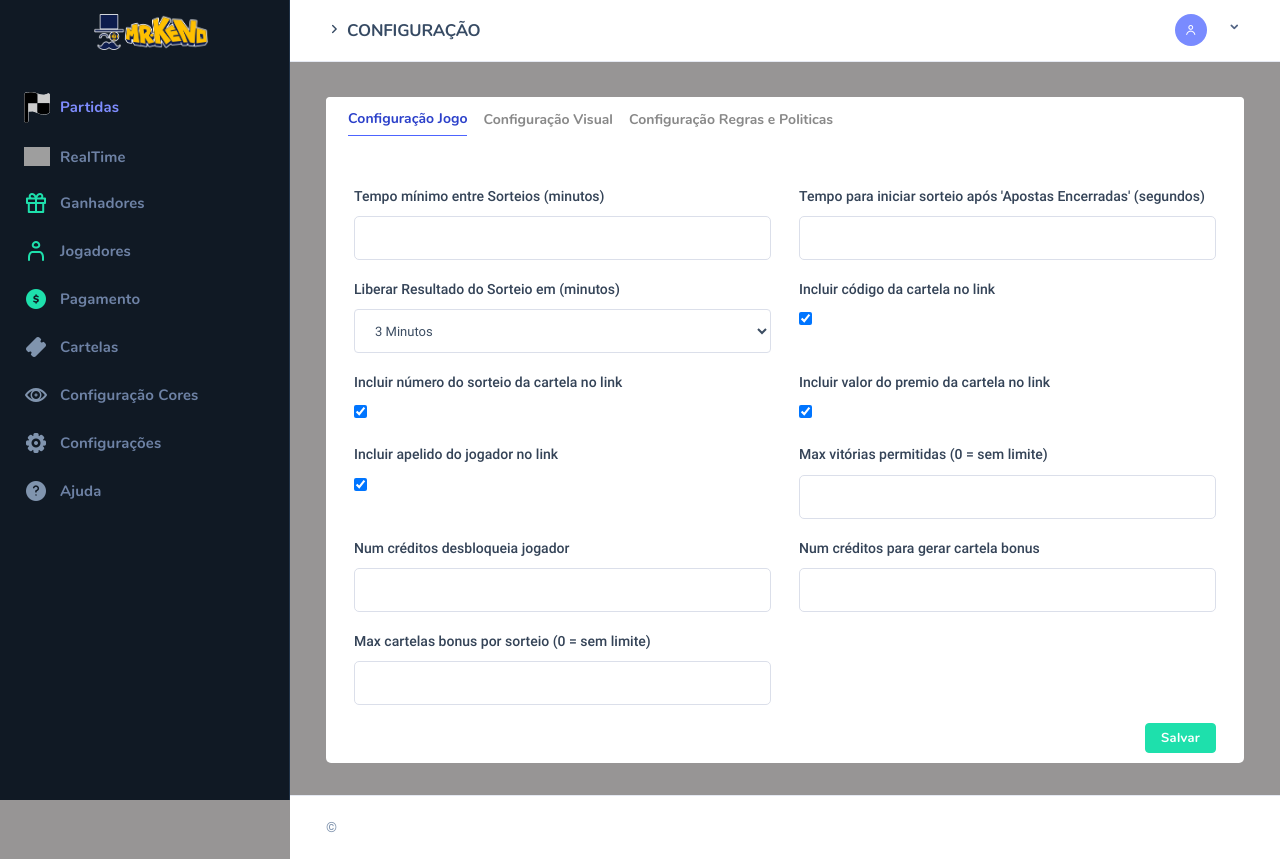
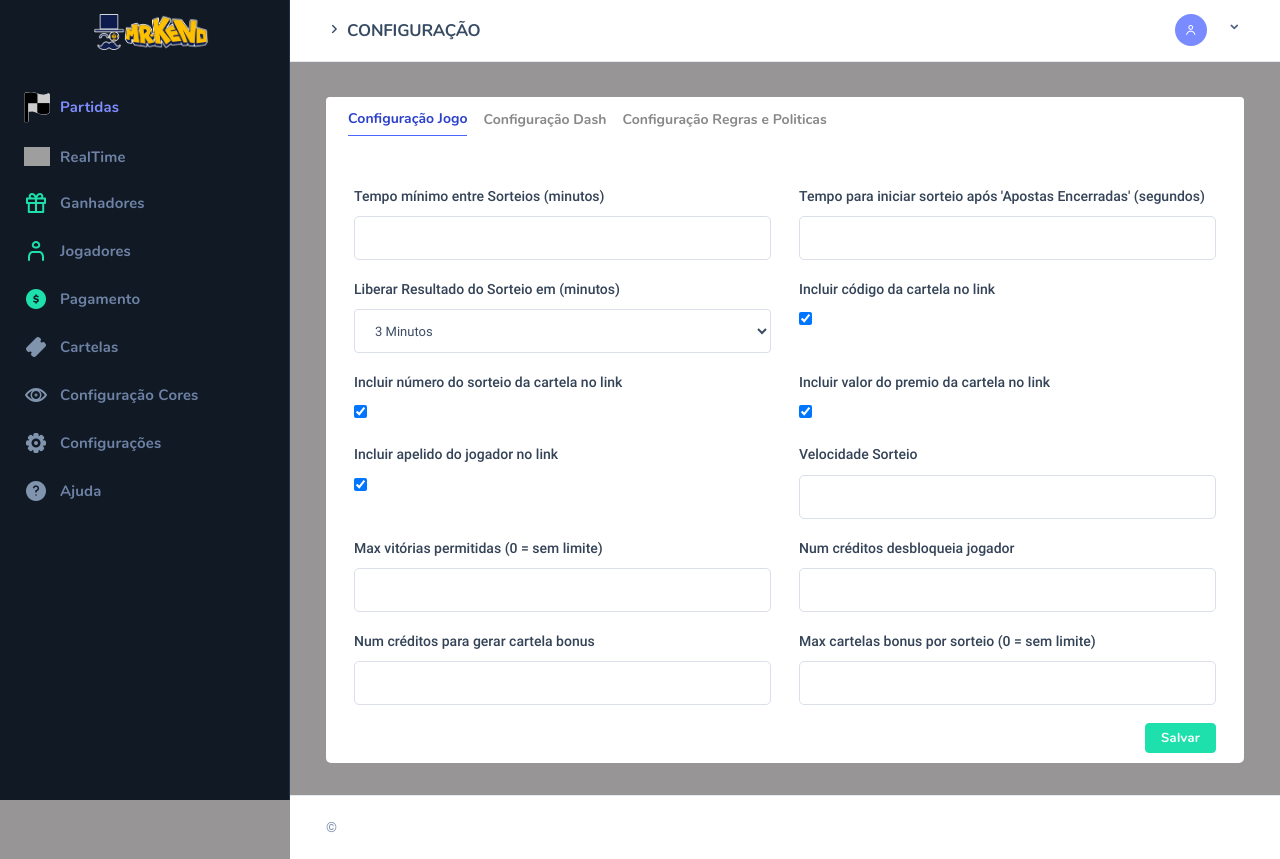
Before and after one commit to starktec/keno_promo, a Django app: template jogo/templates/configuracao.html in a window 1280 px wide. Run offline with Django 3.2, Linux system fonts and the light colour scheme; the template is opened without the code that fills it: values that come from a table or form of the project are taken from there, others are empty; parts of the project's set-up code (start-up, migrations or seed data) failed here and were passed over; some libraries are stand-ins or nearby versions; some web fonts are replaced; grey boxes are pictures that could not be loaded.

Commit message:
limpar campos nao mais usados

```diff
--- a/jogo/forms.py
+++ b/jogo/forms.py
@@ -491,16 +491,19 @@ class ConfiguracaoForm(forms.ModelForm):
     max_cartelas_bonus_por_sorteio = forms.IntegerField(min_value=0, max_value=60, widget=forms.NumberInput(
         attrs={'class': 'form-control form-control-lg form-control-outlined', 'autocomplete': "off"}
     ))
+    velocidade_sorteio = forms.IntegerField(min_value=0, max_value=99000, widget=forms.NumberInput(
+        attrs={'class': 'form-control form-control-lg form-control-outlined', 'autocomplete': "off"}
+    ))
 
     class Meta:
         model = Configuracao
         fields = ['tempo_min_entre_sorteios',
                   'iniciar_sorteio_em',
-                  'logo_dash','logo_login','favicon','nome_server','nome_botao','url_botao',
-                  'nome_grupo_telegram','url_grupo_telegram','logo_promo',"fundo_front","regras","politicas_de_privacidade",
+                  'logo_dash','logo_login','favicon','nome_server',
+                  'logo_promo',"fundo_front","regras","politicas_de_privacidade",
                   "incluir_codigo","incluir_sorteio","incluir_valor","incluir_apelido",
                   "max_vitorias_jogador","numero_cadastro_libera_jogador","creditos_bonus_gera_bilhete",
-                  "max_cartelas_bonus_por_sorteio"]
+                  "max_cartelas_bonus_por_sorteio","velocidade_sorteio"]
 
 
 class ConfiguracaoVisualForm(forms.ModelForm):
--- a/jogo/local_settings.py
+++ b/jogo/local_settings.py
@@ -9,3 +9,6 @@ NUMERO_BOLAS = 90
 NUMERO_LINHAS_CARTELA = 3
 NUMERO_COLUNAS_CARTELA = 5
 INICIO_CONTAGEM_CARTELAS = [0,500,1000,1500,2000]
+
+INSTAGRAM_USER = ""
+INSTAGRAM_PASSWORD = ""
--- a/jogo/models.py
+++ b/jogo/models.py
@@ -102,20 +102,8 @@ class Configuracao(models.Model):
     # Versao da branch
     versao = models.CharField(max_length=100, blank=True, null=True)
 
-    # Link para jogos reais
-    nome_botao = models.CharField(max_length=200,blank=True,null=True)
-    url_botao = models.URLField(blank=True,null=True)
-
-    # link para grupo telegram
-    nome_grupo_telegram =  models.CharField(max_length=200,blank=True,null=True)
-    url_grupo_telegram = models.URLField(blank=True,null=True)
-
     # instagram compatibilidade
-    instagram_connection = models.BinaryField(blank=True, null=True)
     perfil_default = models.URLField(blank=True, null=True)
-    validacao_ativa = models.BooleanField(default=False)
-    publicacao_uma_vez_dia = models.BooleanField(default=True)
-
     reter_jogadores = models.BooleanField(default=True)
 
     # regras e politica
--- a/jogo/templates/configuracao.html
+++ b/jogo/templates/configuracao.html
@@ -15,7 +15,7 @@ CONFIGURAÇÃO
                                 <nav class="col-12 tab">
                                     <div class="nav nav-tabs" id="nav-tab" role="tablist">
                                       <button class="nav-link active-tabs tabs-margin" id="jogo-conf" data-bs-toggle="tab" type="button" role="tab" aria-controls="nav-home" aria-selected="true">Configuração Jogo</button>
-                                      <button class="nav-link deactivate-tabs tabs-margin" id="server-conf" data-bs-toggle="tab" type="button" role="tab" aria-controls="nav-profile" aria-selected="false">Configuração Visual</button>
+                                      <button class="nav-link deactivate-tabs tabs-margin" id="server-conf" data-bs-toggle="tab" type="button" role="tab" aria-controls="nav-profile" aria-selected="false">Configuração Dash</button>
                                       <button class="nav-link deactivate-tabs tabs-margin" id="regras-e-politicas" data-bs-toggle="tab" type="button" role="tab" aria-controls="nav-profile" aria-selected="false">Configuração Regras e Politicas</button>
                                     </div>
                                 </nav>
@@ -78,7 +78,12 @@ CONFIGURAÇÃO
                                         {{ form.incluir_apelido }}
                                     </div>
                                 </div>
-
+                                <div class="col-lg-6 col-md-6 col-sm-12 container-input-create input-container-conf">
+                                    <label class="form-label" for="id_velocidade_sorteio">Velocidade Sorteio</label>
+                                    <div class="form-control-wrap">
+                                        {{ form.velocidade_sorteio }}
+                                    </div>
+                                </div>
                                 <div class="col-lg-6 col-md-6 col-sm-12 container-input-create input-container-conf">
                                     <label class="form-label" for="id_max_vitorias_jogador">Max vitórias permitidas (0 = sem limite)</label>
                                     <div class="form-control-wrap">
@@ -117,31 +122,6 @@ CONFIGURAÇÃO
                                     <label class="form-label" for="id_nome_server">Nome do painel</label>
                                     <div class="form-control-wrap">
                                         {{ form.nome_server }}
-                                    </div>
-                                </div>
-                                <div class="col-lg-12 col-md-12 col-sm-12 container-input-create input-container-conf">
-                                    <label class="form-label" for="id_nome_server">Nome do Botão</label>
-                                    <div class="form-control-wrap">
-                                        {{ form.nome_botao }}
-                                    </div>
-                                </div>
-                                <div class="col-lg-12 col-md-12 col-sm-12 container-input-create input-container-conf">
-                                    <label class="form-label" for="id_nome_server">URL do Botão</label>
-                                    <div class="form-control-wrap">
-                                        {{ form.url_botao }}
-                                    </div>
-                                </div>
-
-                                <div class="col-lg-12 col-md-12 col-sm-12 container-input-create input-container-conf">
-                                    <label class="form-label" for="id_nome_server">Nome do Grupo Telegram</label>
-                                    <div class="form-control-wrap">
-                                        {{ form.nome_grupo_telegram }}
-                                    </div>
-                                </div>
-                                <div class="col-lg-12 col-md-12 col-sm-12 container-input-create input-container-conf">
-                                    <label class="form-label" for="id_nome_server">URL do Grupo Telegram</label>
-                                    <div class="form-control-wrap">
-                                        {{ form.url_grupo_telegram }}
                                     </div>
                                 </div>
 
```
